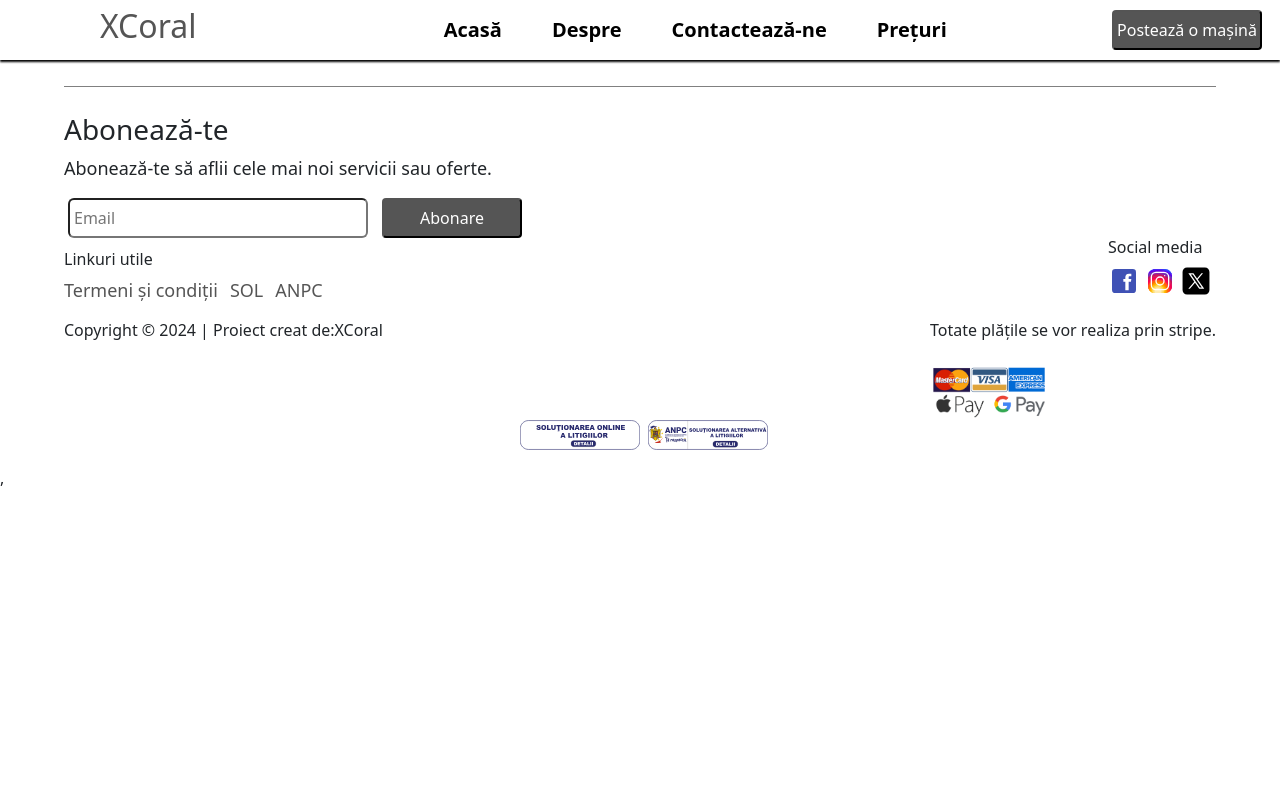
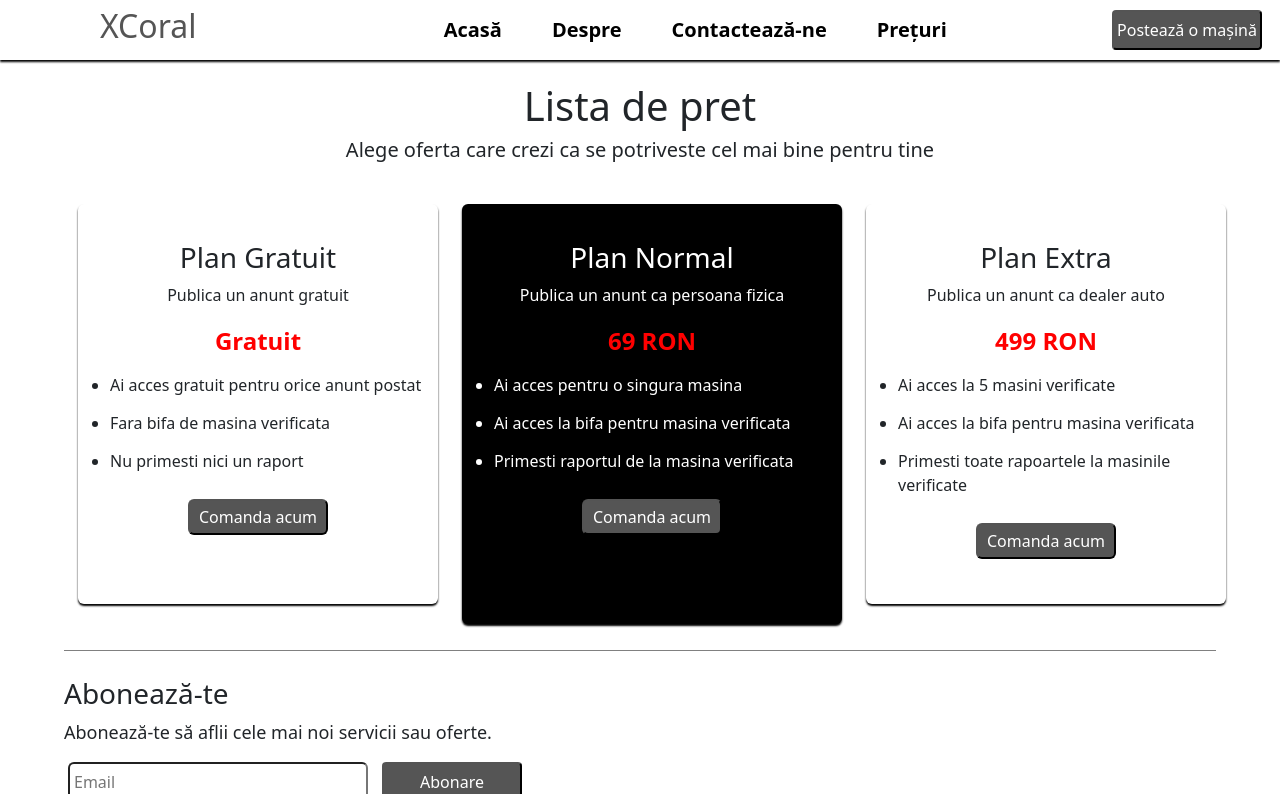
Before and after one commit to Flaviu8/xcoral, a React (Vite) app: page /pret in a window 1280 px wide. Shown: the top 794 px of the page. Built offline with nearby package versions, Linux system fonts and the light colour scheme.

Commit message:
price list

```diff
--- a/src/App.jsx
+++ b/src/App.jsx
@@ -3,8 +3,8 @@ import { Route, Routes } from "react-router-dom"
 import Navigation from './components/navbar/navbar'
 import Home from './pages/home/Home'
 import 'bootstrap/dist/css/bootstrap.min.css';
-import Nav from './components/nav/Nav';
 import Footer from './components/footer/Footer';
+import Prices from './pages/prices/Prices';
 
 
 
@@ -16,6 +16,7 @@ function App() {
     <Navigation />
       <Routes>
           <Route path="/" element={<Home />}></Route>
+          <Route path="/pret" element={<Prices />}></Route>
       </Routes>
       <Footer />
 
--- a/src/components/cards/Cards.css
+++ b/src/components/cards/Cards.css
@@ -29,6 +29,15 @@
 
 }
 
+.card-body button {
+    background-color: #555555;
+}
+
+.card-body button:hover {
+    background-color: #ffffff;
+    color: #000000;
+}
+
 
 
 @media screen and (max-width: 768px) {
--- a/src/components/cards/Cards.jsx
+++ b/src/components/cards/Cards.jsx
@@ -16,7 +16,7 @@ function Cards() {
     data.cars.map((datas, index) => {
         return (
             <>
-            <Card key={index} style={{ width: '18rem' }}>
+            <Card key={index} style={{ width: '22rem' }}>
             <Slider />
             <Card.Body>
                 <Card.Title>{datas.title}</Card.Title>
--- a/src/components/nav/Nav.css
+++ b/src/components/nav/Nav.css
@@ -13,10 +13,11 @@
     width: 100%;
     z-index: 2;
     display: flex;
+
   }
 
   .navbar img {
-    width: 24px;
+    width: 20px;
   }
 
   .navbar p {
--- a/src/components/nav/Nav.jsx
+++ b/src/components/nav/Nav.jsx
@@ -14,7 +14,7 @@ export default function Nav() {
         <Link to="/" ><img src={about} alt="" /><p>Despre noi</p></Link>
         <Link to="/" ><img className='add' src={add} alt="" /></Link>
         <Link to="/"><img src={info} alt="" /><p>Contact</p></Link>
-        <Link to="/"><img src={prices} alt="" /><p>Preturi</p></Link>
+        <Link to="/pret"><img src={prices} alt="" /><p>Preturi</p></Link>
     </div>
     </div>
   )
--- a/src/components/navbar/navbar.jsx
+++ b/src/components/navbar/navbar.jsx
@@ -24,7 +24,7 @@ function NavigationBar () {
             <li><NavLink to="/">Acasă</NavLink></li>
             <li><NavLink to="/despre">Despre</NavLink></li>
             <li><NavLink to="/contactează-ne">Contactează-ne</NavLink></li>
-            <li><NavLink to={`/demo`}>Prețuri</NavLink></li>
+            <li><NavLink to={`/pret`}>Prețuri</NavLink></li>
           </ul>
       <div className='publish'>
         <button>Postează o mașină</button>
--- a/src/components/search/Search.jsx
+++ b/src/components/search/Search.jsx
@@ -1,9 +1,41 @@
 import './Search.css'
+import search from "../../assets/search.svg"
+import searchwh from "../../assets/searchwhite.svg"
 
 export default function Search() {
   return (
     <div className="search-container">
-      <input type="text" placeholder="Căutare..."></input>
+      <div className='search-main'>
+      <div className='search'>
+        <div>
+        <img src={search} alt="cautare" />
+        </div>
+        <div>
+          <input type="text" placeholder="Cautare..."></input>
+        </div>
+      </div>
+      <div className='model-input'>
+          <h4>Marca:</h4>
+          <div className="dropdown">
+            <button className="dropdown-btn">
+              <span>Toate</span>
+              <span className="arrow"></span>
+            </button>
+            <ul className="dropdown-content">
+              <li><a href="#">Bmw</a></li>
+              <li><a href="#">Audi</a></li>
+              <li><a href="#">Golf</a></li>
+              <li><a href="#">Mercedes</a></li>
+            </ul>
+        </div>
+        <div className='search-btn' >
+                <button >
+                <img src={searchwh} alt="cauta" /><span>Cauta anunturi</span>
+              </button>
+            </div>
+      </div>
+
+      </div>
     </div>
   )
 }
--- /dev/null
+++ b/src/pages/prices/Prices.css
@@ -0,0 +1,120 @@
+.title-price {
+    display: flex;
+    justify-content: center;
+    margin-top: 22px;
+}
+
+.offer {
+    display: flex;
+    justify-content: center;
+}
+
+.offer h2 {
+    font-size: 20px;
+}
+
+.card-content {
+    display: flex;
+    justify-content: center;
+    margin-top: 34px;
+
+}
+
+.card-price {
+    width: 360px;
+    background-color: rgb(255, 255, 255);
+    height: 400px;
+    border-radius: 6px;
+    box-shadow: 0px 2px 2px black;
+    margin-left: 24px;
+}
+
+.card-price span {
+    color: red;
+    display: flex;
+    justify-content: center;
+    font-size: 24px;
+    font-weight: 600;
+}
+
+
+.card-price li {
+    margin-top: 14px;
+}
+
+#middle ul li {
+    color: #FFFFFF;
+}
+
+#middle {
+    background-color: black;
+    width: 380px;
+    height: 420px;
+    box-shadow: 0px 2px 2px rgb(0, 0, 0);
+
+}
+
+.card-price h3 {
+    font-size: 28px;
+    text-align: center;
+    margin-top: 12px;
+    padding-top: 25px;
+}
+
+.card-price p {
+    text-align: center;
+}
+
+#middle h3 {
+    color: white;
+}
+
+#middle p {
+    color: white;
+}
+
+.btn-order {
+    display: flex;
+    justify-content: center;
+    position: relative;
+   top: 10px;
+}
+
+.btn-order button {
+    background-color: #555555;
+    color: #FFFFFF;
+    width: 140px;
+    height: 36px;
+    border-radius: 6px;
+}
+
+.btn-order button:hover {
+    background-color: #FFFFFF;
+    color: #555555;
+}
+
+@media screen and (max-width: 768px) {
+    .card-content {
+        display: block;
+    }
+
+    .card-price {
+        width: 70%;
+        margin: auto;
+    }
+
+    #middle {
+     width: 72%;
+    }
+
+    .offer {
+        width: 100%;
+
+    }
+
+    .offer h2 {
+        font-size: 16px;
+    }
+
+
+  }
--- /dev/null
+++ b/src/pages/prices/Prices.jsx
@@ -0,0 +1,73 @@
+import './Prices.css'
+export default function Prices() {
+  return (
+    <div>
+        <div className='title-price'>
+            <h1>Lista de pret</h1>
+        </div>
+        <div className='offer'>
+            <h2>Alege oferta care crezi ca se potriveste cel mai bine pentru tine</h2>
+        </div>
+        <div className='card-content'>
+            <div className='card-price'>
+                <h3>Plan Gratuit</h3>
+                <p>Publica un anunt gratuit</p>
+                <span>Gratuit</span>
+                <ul>
+                    <li>
+                        Ai acces gratuit pentru orice anunt postat
+                    </li>
+                    <li>
+                        Fara bifa de masina verificata
+                    </li>
+                    <li>
+                        Nu primesti nici un raport
+                    </li>
+                </ul>
+                <div className='btn-order'>
+                    <button>Comanda acum</button>
+                </div>
+            </div>
+            <div className='card-price' id="middle">
+                <h3>Plan Normal</h3>
+                <p>Publica un anunt ca persoana fizica</p>
+                <span>69 RON</span>
+                <ul>
+                    <li>
+                        Ai acces pentru o singura masina
+                    </li>
+                    <li>
+                        Ai acces la bifa pentru masina verificata
+                    </li>
+                    <li>
+                        Primesti raportul de la masina verificata
+                    </li>
+                </ul>
+                <div>
+                <div className='btn-order'>
+                    <button>Comanda acum</button>
+                </div>
+                </div>            </div>
+            <div className='card-price'>
+                <h3>Plan Extra</h3>
+                <p>Publica un anunt ca dealer auto</p>
+                <span>499 RON</span>
+                <ul>
+                    <li>
+                        Ai acces la 5 masini verificate
+                    </li>
+                    <li>
+                        Ai acces la bifa pentru masina verificata
+                    </li>
+                    <li>
+                        Primesti toate rapoartele la masinile verificate
+                    </li>
+                </ul>
+                <div className='btn-order'>
+                    <button>Comanda acum</button>
+                </div>
+            </div>
+        </div>
+    </div>
+  )
+}
```
Also changed, not shown: src/components/search/Search.css (+193 -10 lines), src/assets/search.svg (added), src/assets/searchwhite.svg (added).
